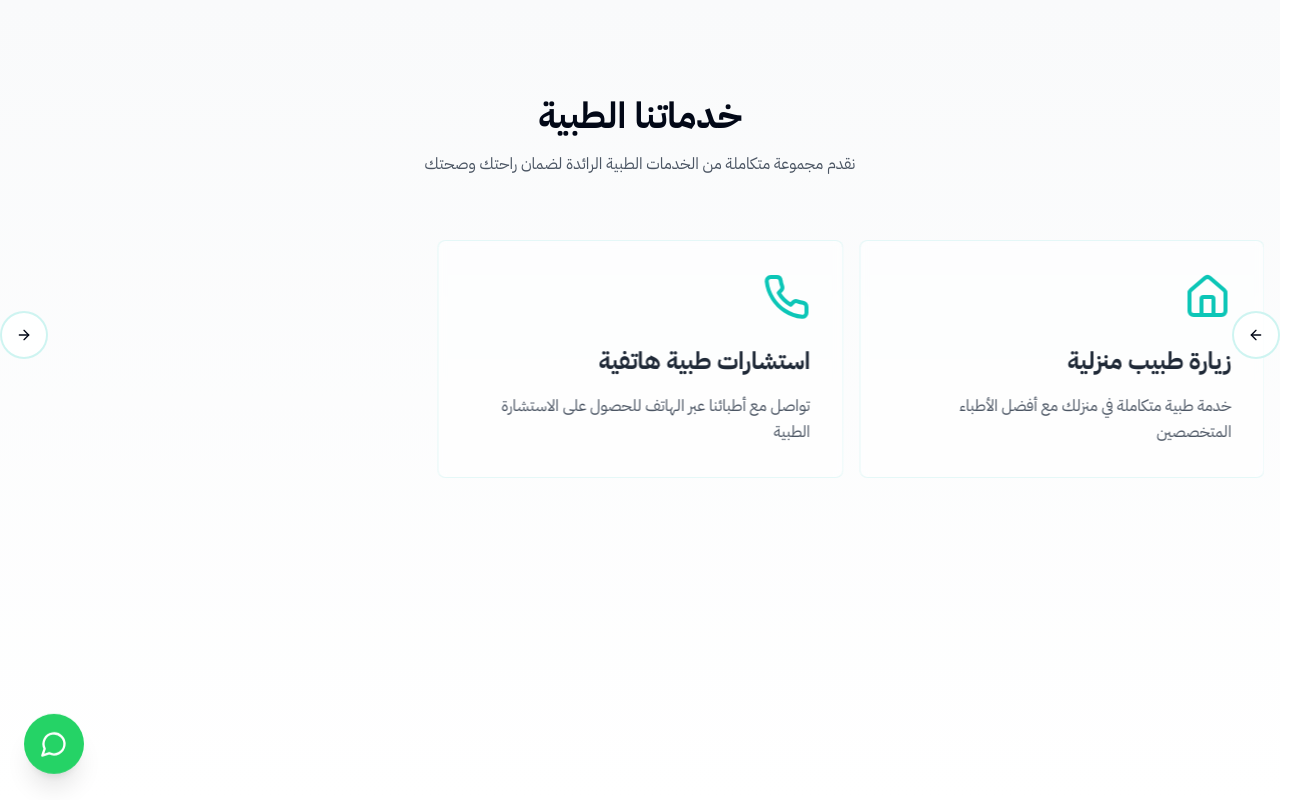
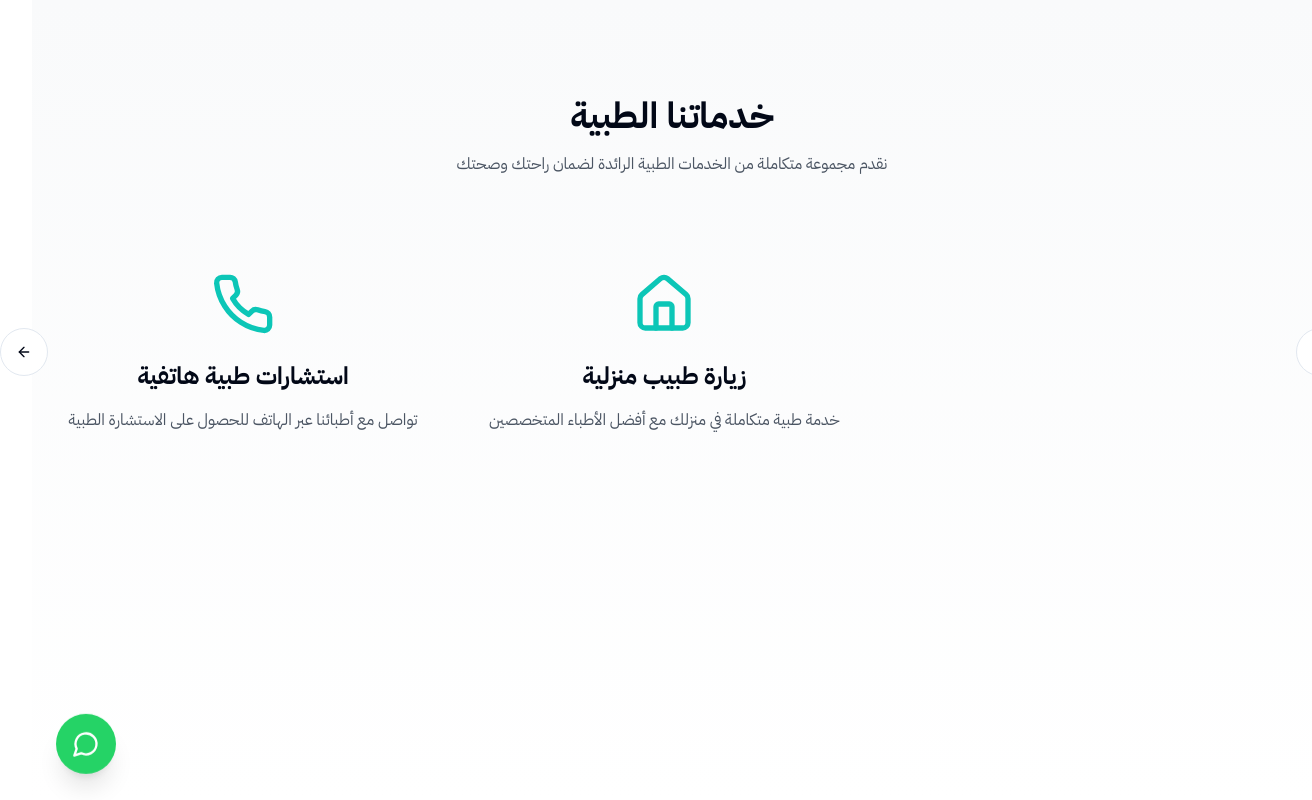
Before and after one commit to pop001040/doctor-visit-hub-97, a React (Vite) app: page /services in a window 1280 px wide. Shown: the whole page, 1312 px wide, since content can reach past the window. Built offline with nearby package versions, Linux system fonts and the light colour scheme.

Commit message:
No changes made to code
[skip gpt_engineer]

```diff
--- a/src/pages/Services.jsx
+++ b/src/pages/Services.jsx
@@ -1,5 +1,4 @@
 import { useRef } from "react";
-import { motion } from "framer-motion";
 import { Home, Phone, Stethoscope, Activity, Heart, FlaskConical } from "lucide-react";
 import {
   Carousel,
@@ -56,41 +55,31 @@ const Services = () => {
   return (
     <div className="min-h-screen bg-gradient-to-b from-gray-50 to-white py-24">
       <div className="container mx-auto px-4">
-        <motion.h1
-          className="text-4xl font-bold text-center mb-4"
-          initial={{ opacity: 0, y: 20 }}
-          animate={{ opacity: 1, y: 0 }}
-          transition={{ duration: 0.5 }}
-        >
-          خدماتنا الطبية
-        </motion.h1>
+        <h1 className="text-4xl font-bold text-center mb-4">خدماتنا الطبية</h1>
         <p className="text-gray-600 text-center mb-16">نقدم مجموعة متكاملة من الخدمات الطبية الرائدة لضمان راحتك وصحتك</p>
 
         <div className="max-w-7xl mx-auto">
           <Carousel
             opts={{
-              align: "center",
+              align: "start",
               loop: true,
-              dragFree: true,
             }}
             plugins={[plugin.current]}
             className="relative"
           >
-            <CarouselContent className="-ml-2 md:-ml-4">
+            <CarouselContent>
               {services.map((service, index) => (
-                <CarouselItem key={index} className="pl-2 md:pl-4 basis-full md:basis-1/2 lg:basis-1/3">
-                  <div className="bg-white/50 backdrop-blur-sm p-8 rounded-lg text-right h-full border border-primary/10 hover:border-primary/20 transition-all duration-300">
-                    <service.icon className="w-12 h-12 text-primary mb-6" />
-                    <h3 className="text-2xl font-bold mb-4 text-gray-800">{service.title}</h3>
-                    <p className="text-gray-600 leading-relaxed">{service.description}</p>
+                <CarouselItem key={index} className="basis-full md:basis-1/2 lg:basis-1/3 pl-0">
+                  <div className="flex flex-col items-center text-center p-8">
+                    <service.icon className="w-16 h-16 text-primary mb-6" />
+                    <h3 className="text-2xl font-bold mb-4">{service.title}</h3>
+                    <p className="text-gray-600">{service.description}</p>
                   </div>
                 </CarouselItem>
               ))}
             </CarouselContent>
-            <div className="absolute -left-4 -right-4 top-1/2 -translate-y-1/2 flex justify-between items-center">
-              <CarouselPrevious className="relative left-0 h-12 w-12 rounded-full border-2 border-primary/20 bg-white/80 hover:bg-white" />
-              <CarouselNext className="relative right-0 h-12 w-12 rounded-full border-2 border-primary/20 bg-white/80 hover:bg-white" />
-            </div>
+            <CarouselPrevious className="absolute -left-12 top-1/2 -translate-y-1/2 h-12 w-12" />
+            <CarouselNext className="absolute -right-12 top-1/2 -translate-y-1/2 h-12 w-12" />
           </Carousel>
         </div>
       </div>
```
